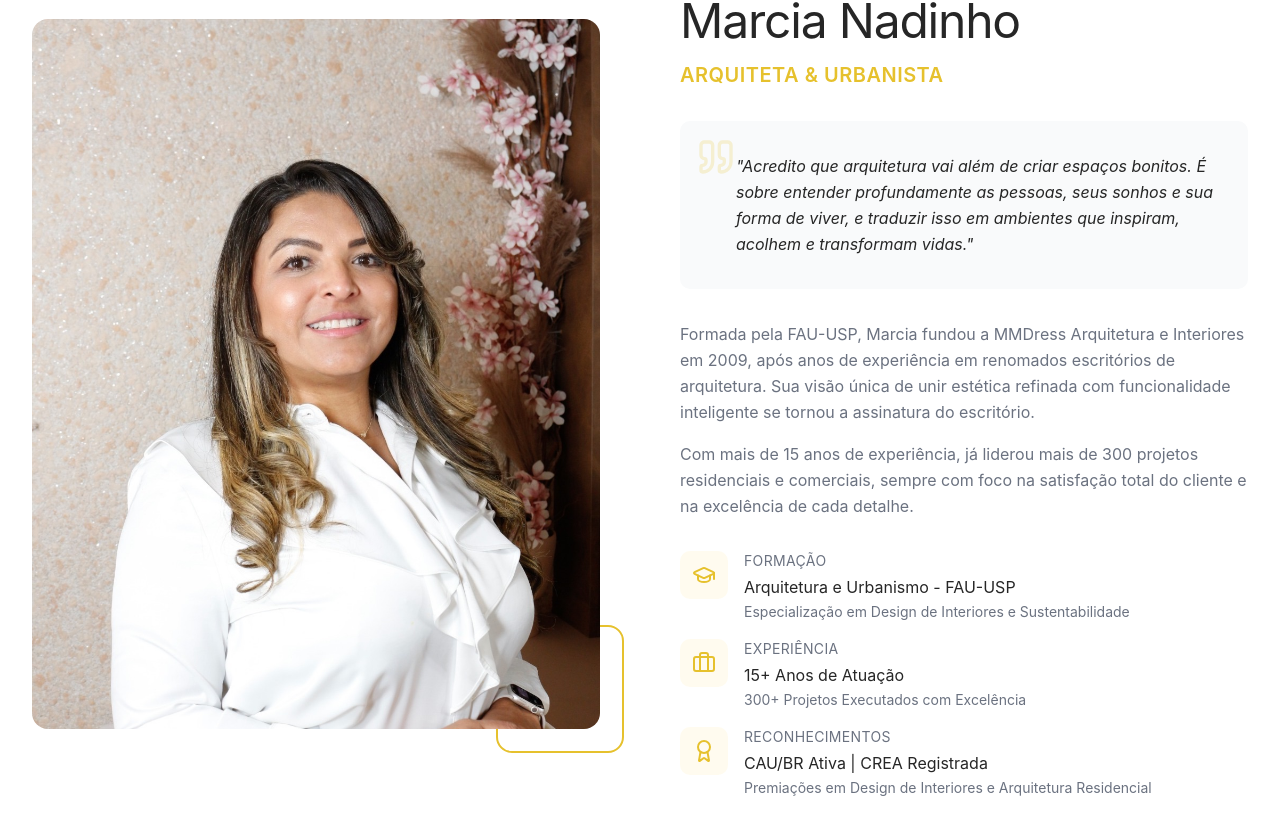
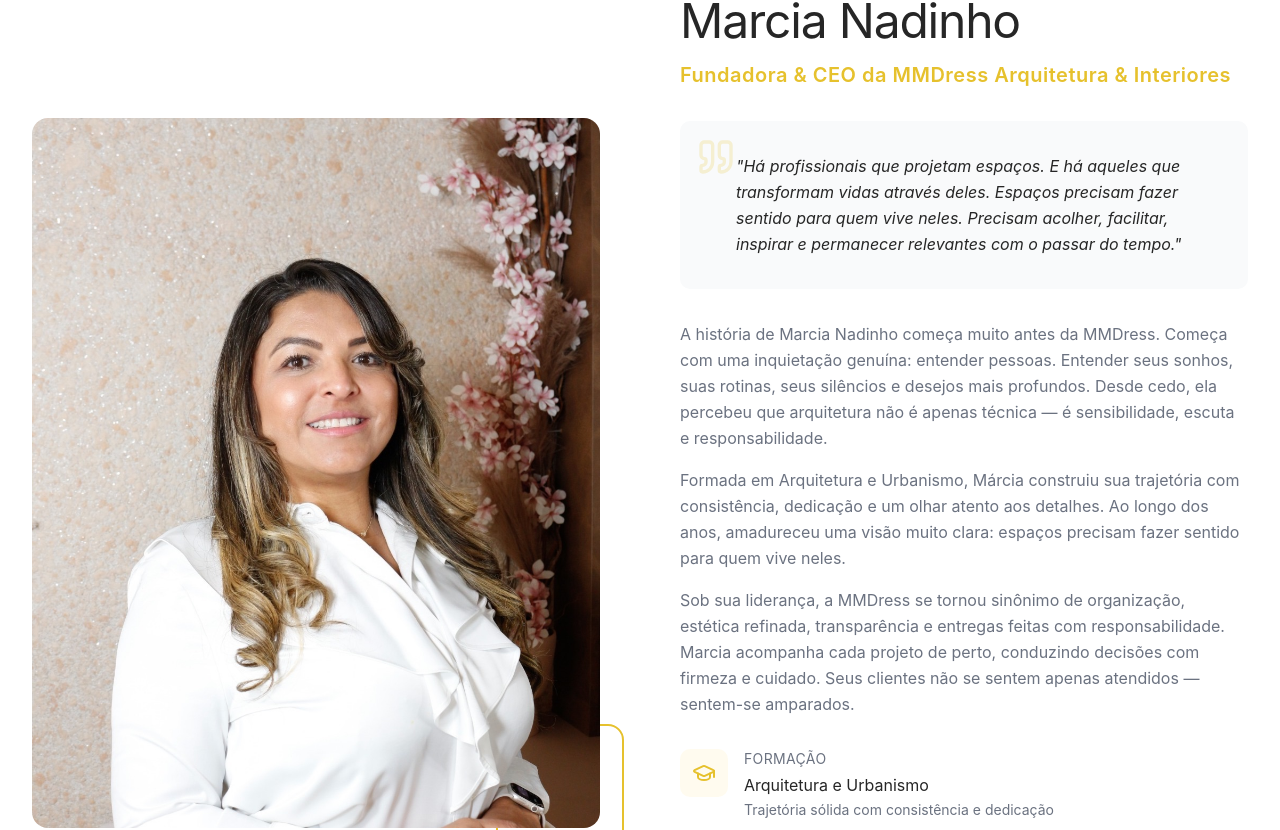
Before and after one commit to mmdress/website, a Next.js app: page / in a window 1280 px wide. Shown: the part 6184-7014 px from the top of the page. Built offline with nearby package versions, Linux system fonts and the light colour scheme.

Commit message:
feat: update Founder section with enhanced credentials and personal narrative for improved engagement

```diff
--- a/components/sections/home/Founder.tsx
+++ b/components/sections/home/Founder.tsx
@@ -19,20 +19,20 @@
   {
     icon: GraduationCap,
     label: 'Formação',
-    title: 'Arquitetura e Urbanismo - FAU-USP',
-    subtitle: 'Especialização em Design de Interiores e Sustentabilidade',
+    title: 'Arquitetura e Urbanismo',
+    subtitle: 'Trajetória sólida com consistência e dedicação',
   },
   {
     icon: Briefcase,
     label: 'Experiência',
-    title: '15+ Anos de Atuação',
-    subtitle: '300+ Projetos Executados com Excelência',
+    title: '20+ Anos de Atuação',
+    subtitle: 'Projetos entregues com excelência e responsabilidade',
   },
   {
     icon: Award,
-    label: 'Reconhecimentos',
-    title: 'CAU/BR Ativa | CREA Registrada',
-    subtitle: 'Premiações em Design de Interiores e Arquitetura Residencial',
+    label: 'Reconhecimento',
+    title: 'Liderança & Visão Estratégica',
+    subtitle: 'Clientes que indicam, confiam e voltam',
   },
 ] as const;
 
@@ -68,33 +68,42 @@
               Marcia Nadinho
             </h2>
 
-            <div className="text-primary mb-8 text-xl font-semibold tracking-wide uppercase">
-              Arquiteta & Urbanista
+            <div className="text-primary mb-8 text-xl font-semibold tracking-wide">
+              Fundadora & CEO da MMDress Arquitetura & Interiores
             </div>
 
             <div className="bg-muted relative mb-8 rounded-xl p-8">
               <Quote className="text-primary/20 absolute top-4 left-4 h-10 w-10" />
               <p className="text-foreground pl-6 leading-relaxed italic">
-                &quot;Acredito que arquitetura vai além de criar espaços
-                bonitos. É sobre entender profundamente as pessoas, seus sonhos
-                e sua forma de viver, e traduzir isso em ambientes que inspiram,
-                acolhem e transformam vidas.&quot;
+                &quot;Há profissionais que projetam espaços. E há aqueles que
+                transformam vidas através deles. Espaços precisam fazer sentido
+                para quem vive neles. Precisam acolher, facilitar, inspirar e
+                permanecer relevantes com o passar do tempo.&quot;
               </p>
             </div>
 
             <div className="text-muted-foreground mb-8 space-y-4 leading-relaxed">
               <p>
-                Formada pela FAU-USP, Marcia fundou a MMDress Arquitetura e
-                Interiores em 2009, após anos de experiência em renomados
-                escritórios de arquitetura. Sua visão única de unir estética
-                refinada com funcionalidade inteligente se tornou a assinatura
-                do escritório.
+                A história de Marcia Nadinho começa muito antes da MMDress.
+                Começa com uma inquietação genuína: entender pessoas. Entender
+                seus sonhos, suas rotinas, seus silêncios e desejos mais
+                profundos. Desde cedo, ela percebeu que arquitetura não é apenas
+                técnica — é sensibilidade, escuta e responsabilidade.
               </p>
 
               <p>
-                Com mais de 15 anos de experiência, já liderou mais de 300
-                projetos residenciais e comerciais, sempre com foco na
-                satisfação total do cliente e na excelência de cada detalhe.
+                Formada em Arquitetura e Urbanismo, Márcia construiu sua
+                trajetória com consistência, dedicação e um olhar atento aos
+                detalhes. Ao longo dos anos, amadureceu uma visão muito clara:
+                espaços precisam fazer sentido para quem vive neles.
+              </p>
+
+              <p>
+                Sob sua liderança, a MMDress se tornou sinônimo de organização,
+                estética refinada, transparência e entregas feitas com
+                responsabilidade. Marcia acompanha cada projeto de perto,
+                conduzindo decisões com firmeza e cuidado. Seus clientes não se
+                sentem apenas atendidos — sentem-se amparados.
               </p>
             </div>
 
```
